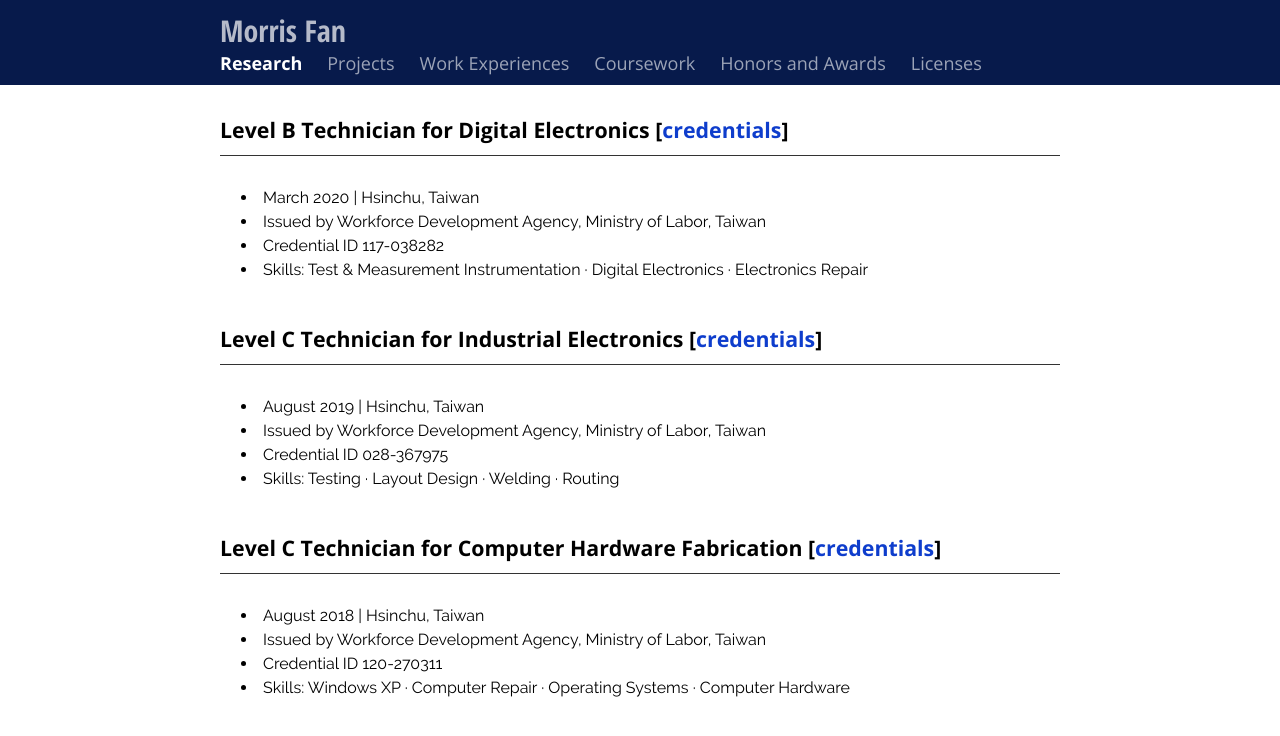
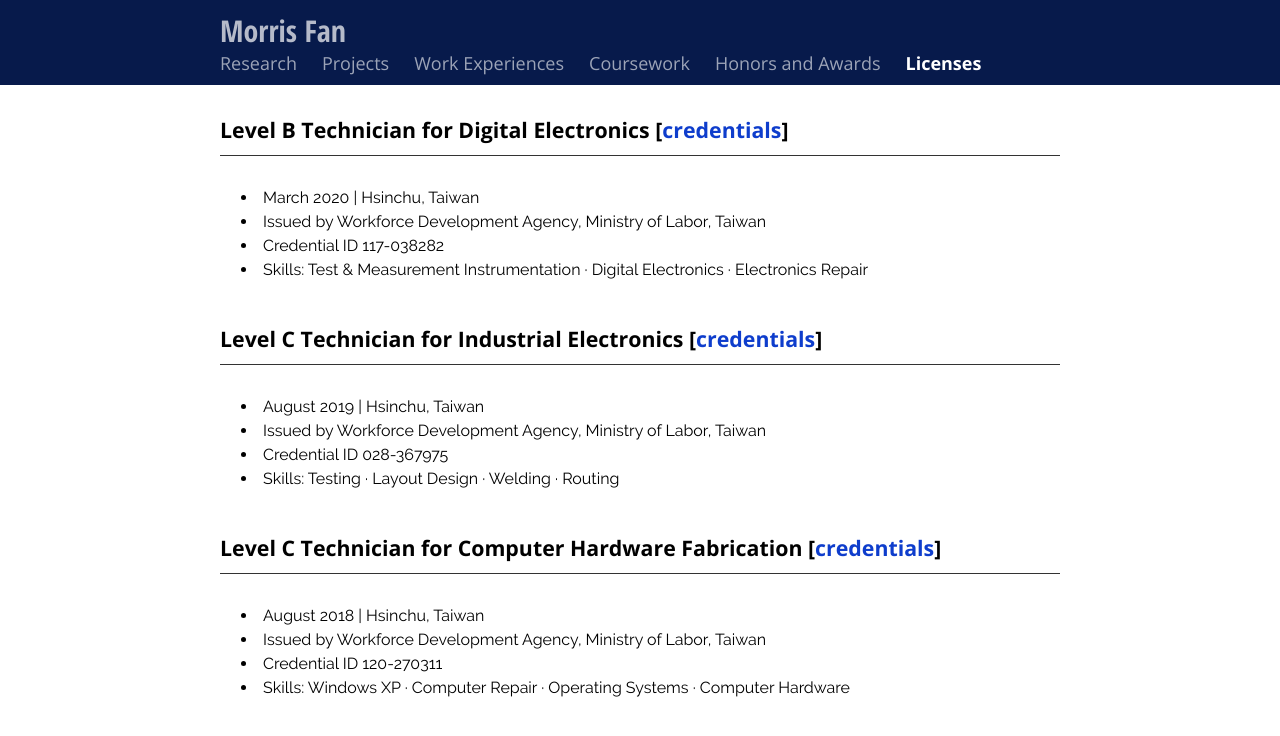
Before and after one commit to thisismorris/morrisfan, a plain HTML site: page licensess.html in a window 1280 px wide. Drawn offline with nearby package versions, Linux system fonts and the light colour scheme.

Commit message:
fixed some bugs

```diff
--- a/licensess.html
+++ b/licensess.html
@@ -10,7 +10,7 @@
 
     gtag('config', 'UA-174929475-1');
 	</script>
-	<title>Morris Fan Research</title>
+	<title>Morris Fan Licenses</title>
 	<meta charset="utf-8" name="viewport" content="width=device-width, initial-scale=1">
 	<link href="https://use.fontawesome.com/releases/v5.2.0/css/all.css" media="screen" rel="stylesheet" type="text/css" />
 	<link href="https://ajax.googleapis.com/ajax/libs/jqueryui/1.12.1/themes/base/jquery-ui.css" media="screen" rel="stylesheet" type="text/css" />
@@ -27,7 +27,7 @@
 	<script src="js/widgets.js"></script>
 	<script src="js/custom.js"></script>
 	<style>
-		.menu-research {
+		.menu-licensess {
 			color: rgba(255, 255, 255, 1) !important;
 			opacity: 1 !important;
 			font-weight: 700 !important;
```
Also changed, not shown: projects.html (+2 -2 lines), volunteers.html (+1 -1 lines).
